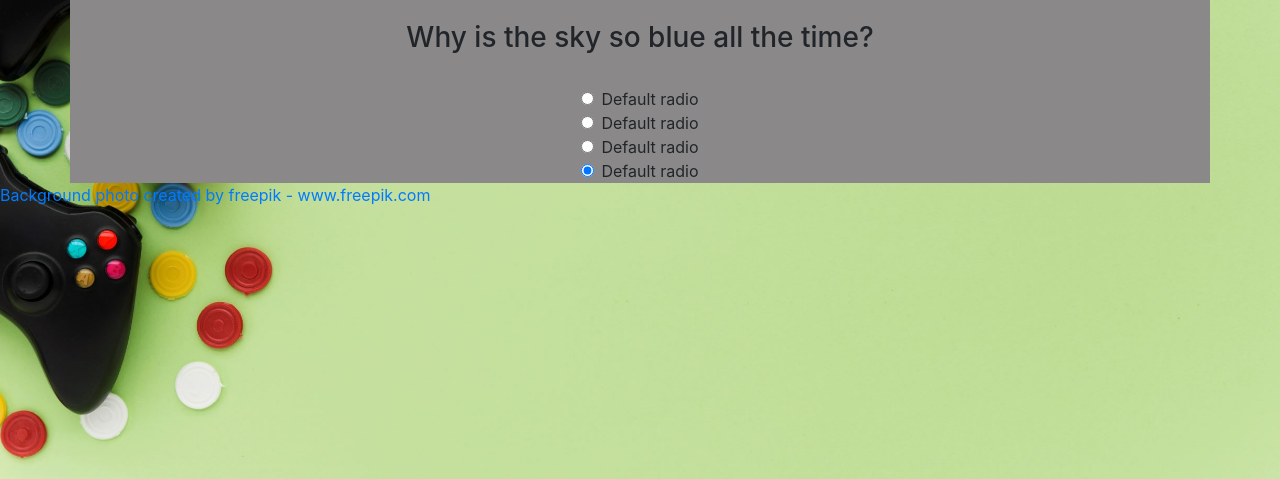
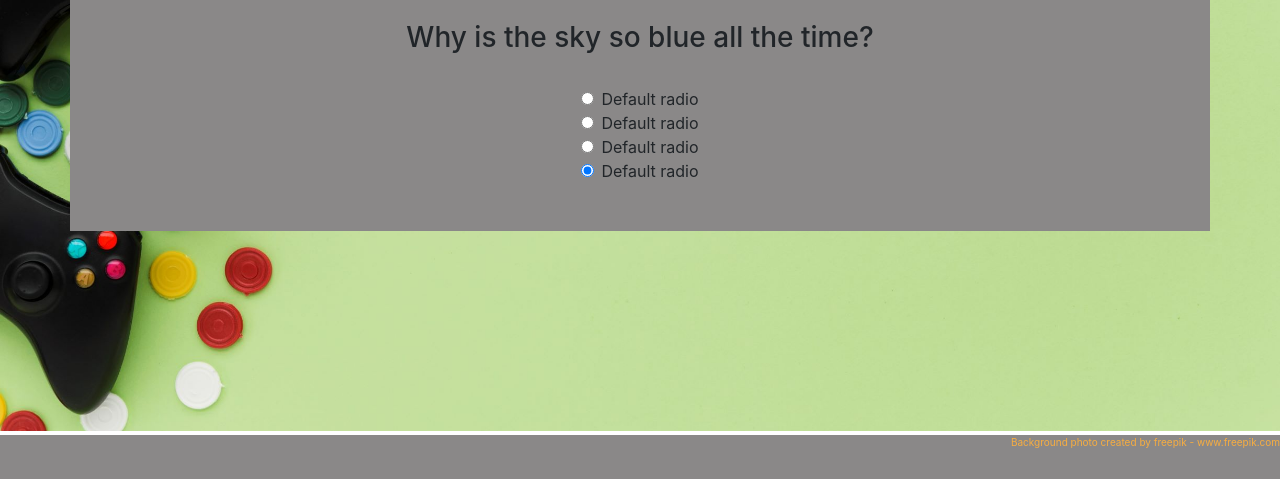
Before and after one commit to EmirVelazquez/TriviaGame, a plain HTML site: page index.html in a window 1280 px wide. Shown: the part 321-800 px from the top of the page. Drawn offline with nearby package versions, Linux system fonts and the light colour scheme.

Commit message:
added custom css

```diff
--- a/assets/css/style.css
+++ b/assets/css/style.css
@@ -10,7 +10,8 @@ body, html {
 
 .backGround {
     background-image: url("/assets/images/bgController.jpg");
-    height: 100%;
+    position: relative;
+    min-height: 100vh;
     background-position: center;
     background-repeat: no-repeat;
     background-size: cover;
@@ -19,4 +20,20 @@ body, html {
 .container {
     background-color: rgb(138, 136, 136);
     text-align: center;
+    padding-bottom: 3.0rem;
 }
+
+#footer {
+    position: absolute;
+    bottom: 0;
+    width: 100%;
+    height: 3.0rem;
+    background-color: rgb(138, 136, 136);
+    border-top: 4px solid #fff;
+}
+
+#footerAnchor {
+    color: rgb(247, 173, 64);
+    font-size: 10px;
+    float: right;
+}
--- a/assets/javascript/app.js
+++ b/assets/javascript/app.js
@@ -1,3 +1,3 @@
-// All of my computer logic code will go here
+/* First step here is to create the ready master function that loads once DOM is ready */
 
 console.log("this is a test by me");
--- a/index.html
+++ b/index.html
@@ -83,6 +83,14 @@
             </div>
         </div>
 
+        <footer id="footer">
+            <a id="footerAnchor" href="https://www.freepik.com/free-photos-vectors/background">Background photo created
+                by freepik -
+                www.freepik.com</a>
+        </footer>
+
+    </div>
+
     <!-- Optional JavaScript -->
     <!-- jQuery first, then Popper.js, then Bootstrap JS -->
     <script src="https://code.jquery.com/jquery-3.3.1.slim.min.js"
@@ -99,8 +107,6 @@
 
 
 
-        <a href="https://www.freepik.com/free-photos-vectors/background">Background photo created by freepik -
-            www.freepik.com</a>
 </body>
 
 </html>
```
Lines whose indentation alone changed are shown as unchanged.
